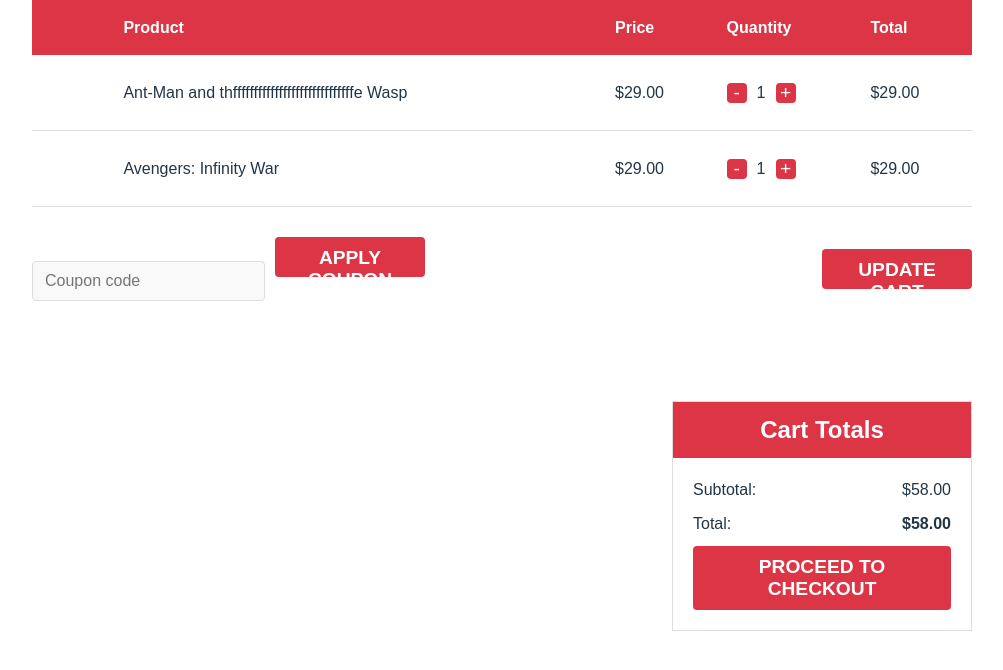
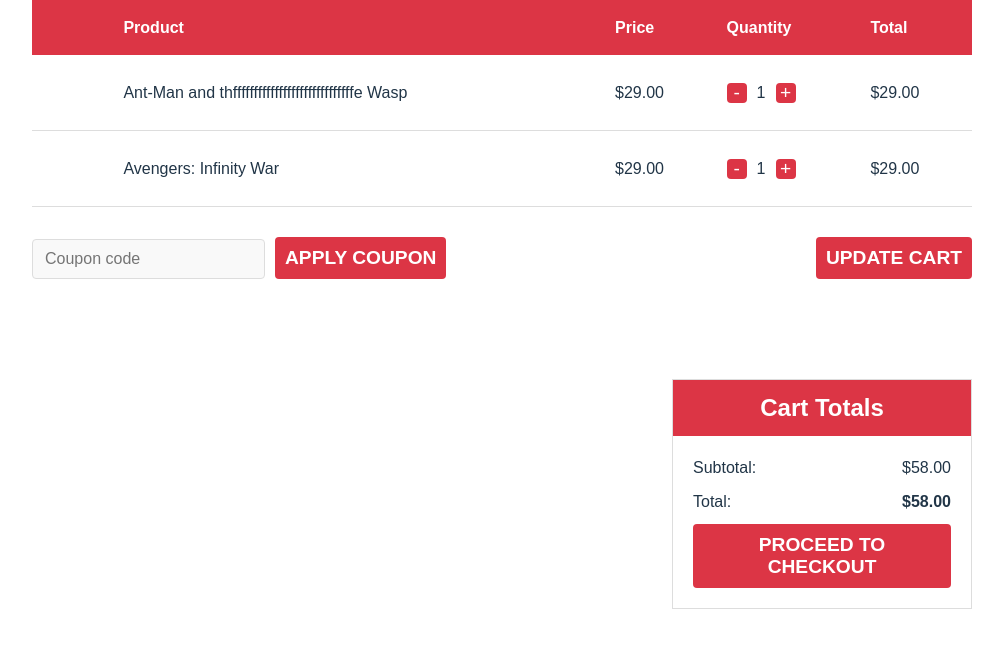
Before and after one commit to chicuongvo/movie-box, a React (Vite) app: page /cart in a window 1280 px wide. Shown: the top 670 px of the page, without its empty margins (138-1141 px from the left). Built offline with nearby package versions, Linux system fonts and the light colour scheme.

Commit message:
Change cart button styles

```diff
--- a/src/pages/App.tsx
+++ b/src/pages/App.tsx
@@ -1,7 +1,7 @@
 import { BrowserRouter, Route, Routes } from "react-router-dom";
 import MovieDetail from "./MovieDetail/MovieDetail.tsx";
 import Catalog from "./Catalog/Catalog.tsx";
-import Cart from "../components/Cart/Cart.tsx";
+import Cart from "./Cart/Cart.tsx";
 
 function App() {
   return (
--- a/src/components/Cart/Cart.module.css
+++ b/src/pages/Cart/Cart.module.css
@@ -70,8 +70,6 @@
   cursor: pointer;
   border-radius: 4px;
   font-weight: bold;
-  height: 40px;
-  width: 150px;
 }
 
 .couponButton:hover,
```
Also changed, not shown: src/pages/Cart/Cart.tsx (renamed from src/components/Cart/Cart.tsx, +5 -5 lines).
